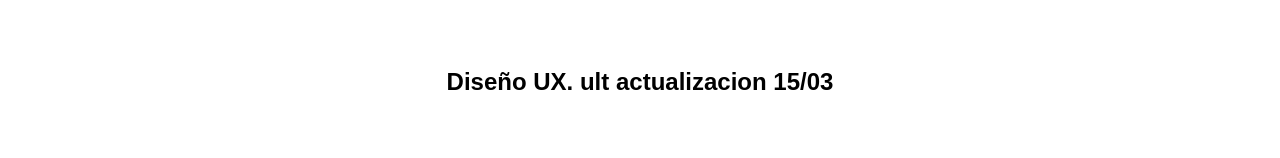
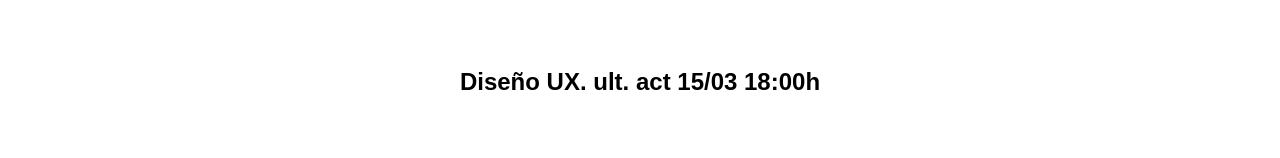
Before and after one commit to AlvaroLVR/linkClases, a website: page index.html in a window 1280 px wide. Shown: the part 87-245 px from the top of the page. Drawn offline with Linux system fonts and the light colour scheme.

Commit message:
ultima actualizacion

```diff
--- a/index.html
+++ b/index.html
@@ -21,7 +21,7 @@
         </div>
     </header>
     <div class="mainContent">
-        <h2>Diseño UX. ult actualizacion 15/03</h2>
+        <h2>Diseño UX. ult. act 15/03 18:00h</h2>
         <ul class="linkCampus">
             <li class="presentismo">
                 <img src="./image/icono-formulario.svg" alt="logoForm" height="100px" width="100px">
```
